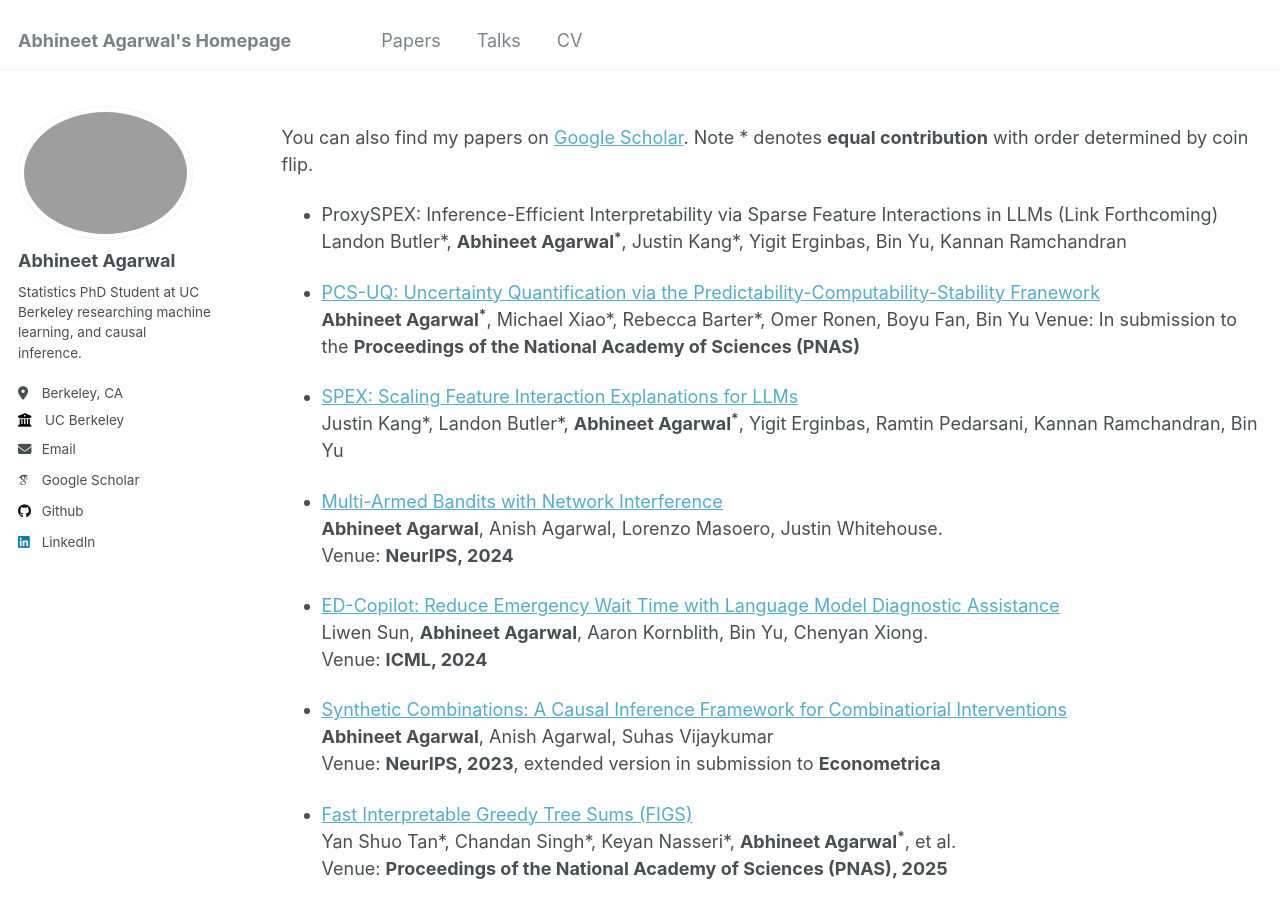
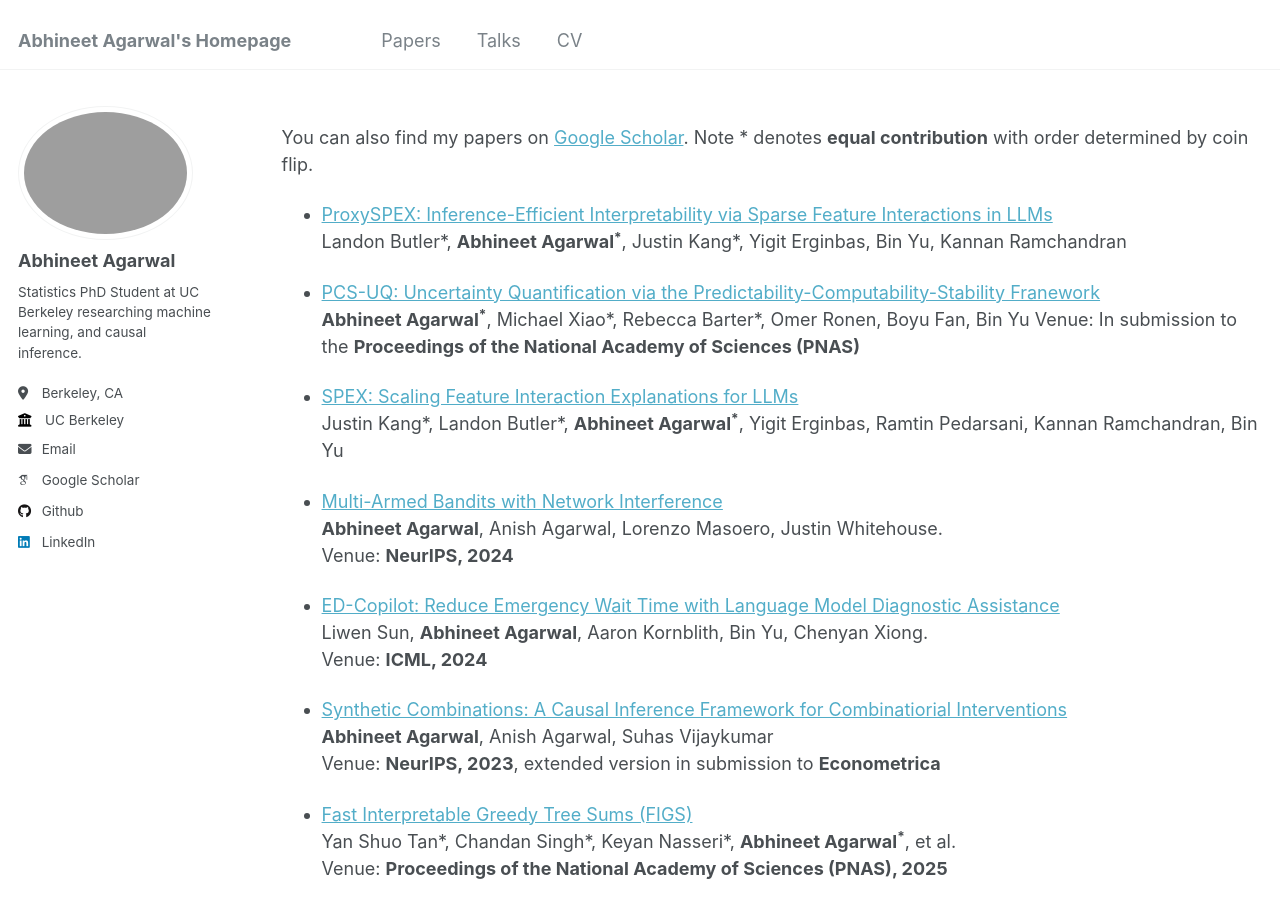
Before and after one commit to aagarwal1996/aagarwal1996.github.io, a Jekyll site: the page built from _pages/publications.md, in a window 1280 px wide and 900 px high. Built offline with Jekyll 4.4.1, drawn with Linux system fonts in a browser that asks for light colours; some web fonts are replaced.

Commit message:
Update publications.md

```diff
--- a/_pages/publications.md
+++ b/_pages/publications.md
@@ -9,7 +9,7 @@ You can also find my papers on [Google Scholar](https://scholar.google.com/citat
 
 
 
-* ProxySPEX: Inference-Efficient Interpretability via Sparse Feature Interactions in LLMs (Link Forthcoming)<br>
+* [ProxySPEX: Inference-Efficient Interpretability via Sparse Feature Interactions in LLMs](https://arxiv.org/abs/2505.17495)<br>
  Landon Butler\*, **Abhineet Agarwal<sup>*</sup>**, Justin Kang\*, Yigit Erginbas, Bin Yu, Kannan Ramchandran
 
 * [PCS-UQ: Uncertainty Quantification via the Predictability-Computability-Stability Franework](https://arxiv.org/abs/2505.08784)<br>
```
